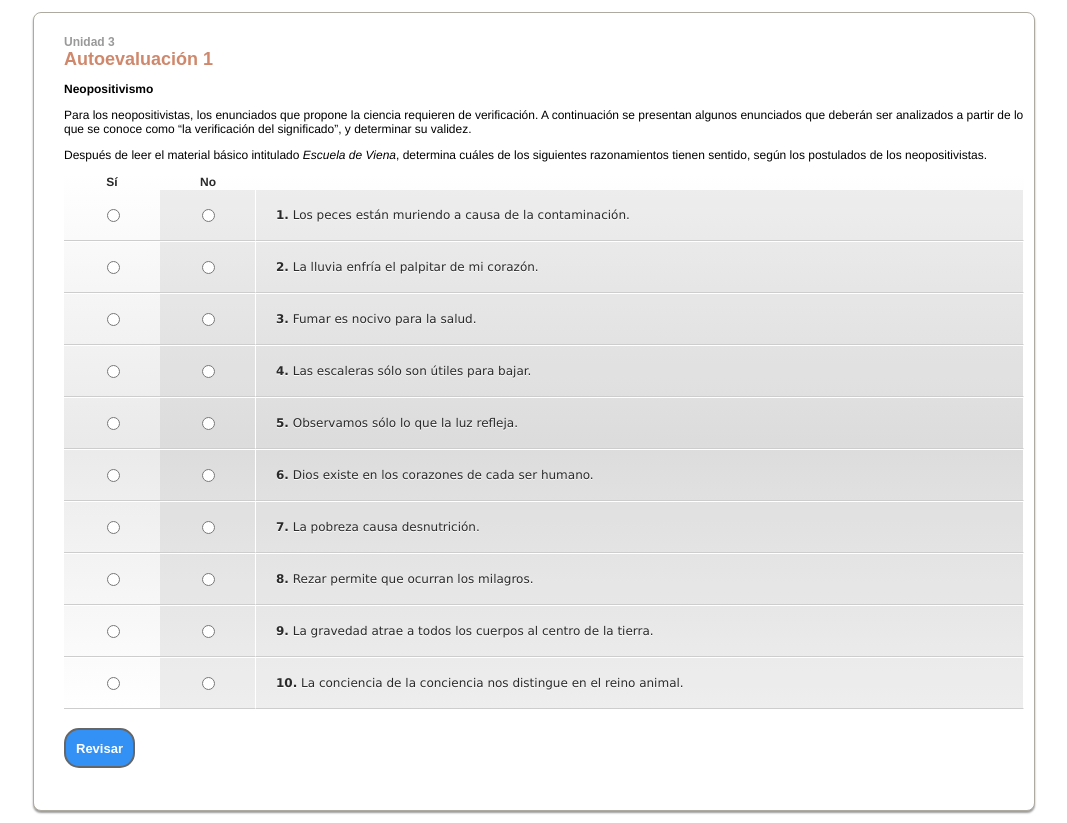
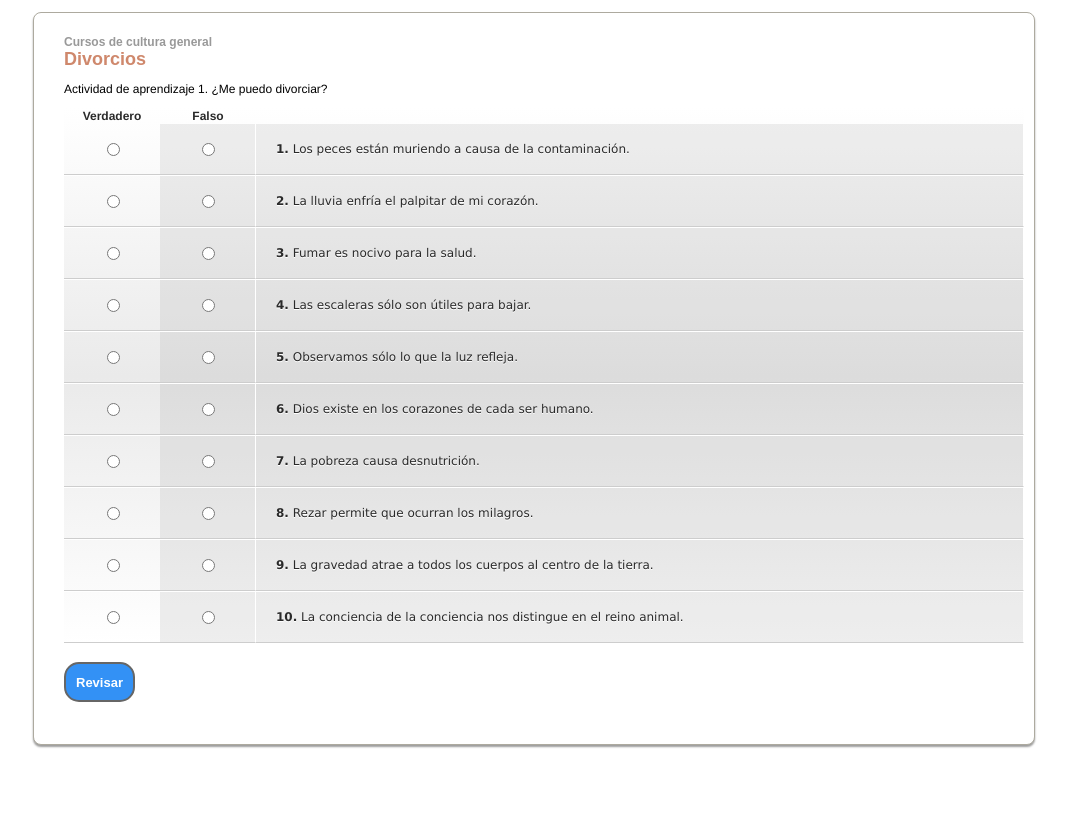
Before and after one commit to simpsonito/FalsoVerdaderoConRetro, a plain HTML site: page index.html in a window 1280 px wide. Shown: the whole page, without its empty margins (106-1173 px from the left). After the commit the page ends 800 px from the top, so only its background shows below. Drawn offline with Linux system fonts and the light colour scheme.

Commit message:
actualización a estructura de archivos

```diff
--- a/index.html
+++ b/index.html
@@ -7,25 +7,21 @@
     <meta name="author" content="Adib Abud Jaso">
     <meta name="viewport" content="width=device-width, user-scalable=no">
     <title>Falso verdadero con Retro</title>
-    <script language="javascript" src="falsoVerdadero.js"></script>
-    <link href="estilosTabla.css" rel="stylesheet" type="text/css" />
-    <link href="estilos.css" rel="stylesheet" type="text/css" />
+    <script language="javascript" src="js/falsoVerdadero.js"></script>
+    <link href="css/estilosTabla.css" rel="stylesheet" type="text/css" />
+    <link href="css/estilos.css" rel="stylesheet" type="text/css" />
 </head>
 <body>
-
     <div id="main">
-        <p class="subtitulo_01">Unidad 3 <br>
-            <span class="titulo_01">Autoevaluaci&oacute;n 1</span>
+        <p class="subtitulo_01">Cursos de cultura general<br>
+            <span class="titulo_01">Divorcios</span>
         </p>
-        <p><strong>Neopositivismo</strong></p>
-        <p>Para los neopositivistas, los enunciados que propone la  ciencia requieren de verificaci&oacute;n. A continuaci&oacute;n se presentan algunos  enunciados que deber&aacute;n ser analizados a partir de lo que se conoce como &ldquo;la  verificaci&oacute;n del significado&rdquo;, y determinar su validez.</p>
-        <p>Despu&eacute;s de leer el material b&aacute;sico intitulado <em>Escuela de Viena</em>, determina cu&aacute;les de los siguientes  razonamientos tienen sentido, seg&uacute;n los postulados de los neopositivistas.</p>
-        <form action="" method="get" onSubmit="return false">
+        <p>Actividad de aprendizaje 1. ¿Me puedo divorciar?</p>
         <table class="features-table">
             <thead>
                 <tr>
-                    <th>S&iacute;</th>
-                    <th>No</th>
+                    <th>Verdadero</th>
+                    <th>Falso</th>
                     <th>&nbsp;</th>
                 </tr>
             </thead>
@@ -35,7 +31,6 @@
         </table>
         <br>
         <button id="botonRevisor">Revisar</button>
-        </form>
         <div id="retroalimentacion"></div>
     </div>
 </body>
--- a/falsoVerdadero.js
+++ b/js/falsoVerdadero.js
@@ -1,5 +1,6 @@
 /**
- * Created by adib on 27/08/14.
+ * Creado por Adib Abud Jaso el 27/08/14.
+ * Modificado por Adib Abud Jaso el 06/11/14.
  */
 var buenas = 0;
 var bodyOriginal;
@@ -24,7 +25,7 @@ function alCargar(e){
     //alert("cargó :)");
     //Pregunta.conjunto = shuffle(Pregunta.conjunto);//Remover esta l&iacute;nea si no se quiere revolver
     for (var i=0; i<Pregunta.conjunto.length; i++) {
-        document.getElementById("cuerpoPreguntas").innerHTML += "<tr class='setPregunta'><td class='preguntaOpciones'><img class='palomita' style='display:none' src='palomita.png' /><img class='tache' style='display:none' src='tache.png' /><input type='radio' name='pregunta"+i+"' value='true'> </td><td class='preguntaOpciones'><input type='radio' name='pregunta"+i+"' value='false'> </td><td class='preguntaTexto'>" + Pregunta.conjunto[i].datos.texto + "</td></tr><tr class='retroInactiva'><td colspan='3'>"+Pregunta.conjunto[i].datos.retro+"</td></tr>";
+        document.getElementById("cuerpoPreguntas").innerHTML += "<tr class='setPregunta'><td class='preguntaOpciones'><img class='palomita' style='display:none' src='css/palomita.png' /><img class='tache' style='display:none' src='css/tache.png' /><input type='radio' name='pregunta"+i+"' value='true'> </td><td class='preguntaOpciones'><input type='radio' name='pregunta"+i+"' value='false'> </td><td class='preguntaTexto'>" + Pregunta.conjunto[i].datos.texto + "</td></tr><tr class='retroInactiva'><td colspan='3'>"+Pregunta.conjunto[i].datos.retro+"</td></tr>";
     }
     bodyOriginal = document.body.innerHTML;
     iniciar();
@@ -75,23 +76,17 @@ function revisarReactivo(numero){
         }
     }
 }
-
 function retroalimentar(texto){
     document.getElementById("retroalimentacion").innerHTML = texto;
     document.getElementById("retroalimentacion").scrollIntoView();
 }
-
 function shuffle(array) {
-    var currentIndex = array.length
-        , temporaryValue
-        , randomIndex
-        ;
+    var currentIndex = array.length, temporaryValue, randomIndex;
     // While there remain elements to shuffle...
     while (0 !== currentIndex) {
         // Pick a remaining element...
         randomIndex = Math.floor(Math.random() * currentIndex);
         currentIndex -= 1;
-
         // And swap it with the current element.
         temporaryValue = array[currentIndex];
         array[currentIndex] = array[randomIndex];
```
Also changed, not shown: css/estilos.css (renamed from estilos.css), css/estilosTabla.css (renamed from estilosTabla.css), css/palomita.png (renamed from palomita.png), css/tache.png (renamed from tache.png).
